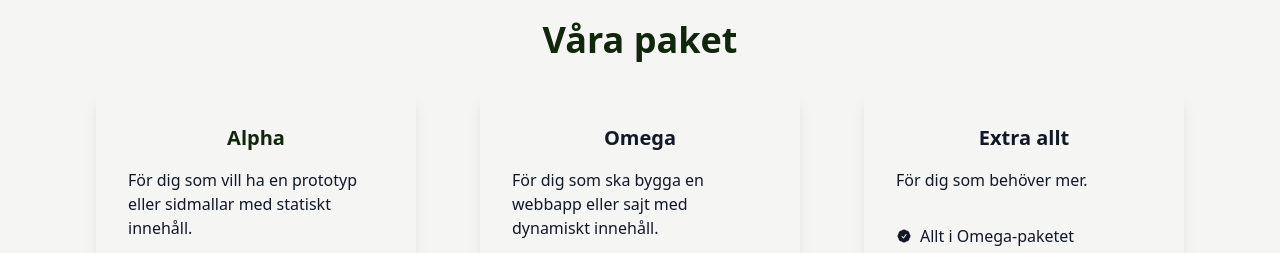
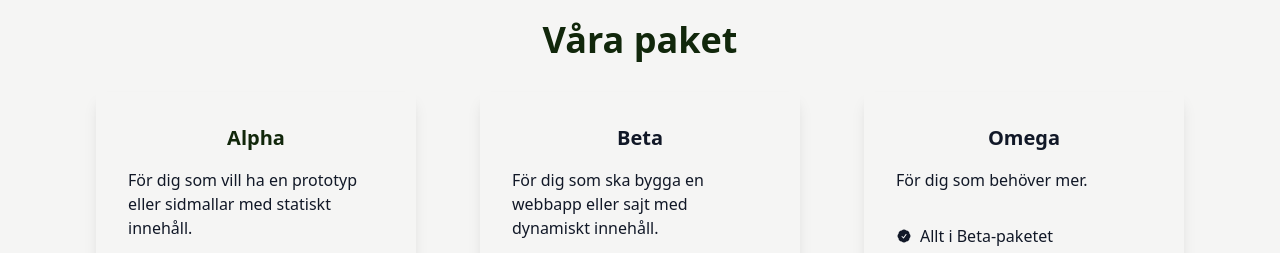
Before and after one commit to gish/kodjobb.se, a website built with Parcel: page src/index.html in a window 1280 px wide. Shown: the part 980-1233 px from the top of the page. Built offline with nearby package versions, Linux system fonts and the light colour scheme.

Commit message:
rename packages

```diff
--- a/src/index.html
+++ b/src/index.html
@@ -283,7 +283,7 @@
         <div
           class="flex flex-col p-8 mt-16 shadow-lg via-primary dark:to-gray-600 md:mt-0 md:w-1/3"
         >
-          <h3 class="text-xl font-bold text-center ring-gray-300">Omega</h3>
+          <h3 class="text-xl font-bold text-center ring-gray-300">Beta</h3>
           <p class="mt-4">
             För dig som ska bygga en webbapp eller sajt med dynamiskt innehåll.
           </p>
@@ -454,7 +454,7 @@
           class="flex flex-col p-8 mt-16 shadow-lg via-primary dark:to-gray-600 md:mt-0 md:w-1/3"
         >
           <h3 class="text-xl font-bold text-center ring-gray-300">
-            Extra allt
+            Omega
           </h3>
           <p class="mt-4">För dig som behöver mer.</p>
           <ul class="flex-grow mt-8 space-y-2">
@@ -471,7 +471,7 @@
                   clip-rule="evenodd"
                 />
               </svg>
-              Allt i Omega-paketet
+              Allt i Beta-paketet
             </li>
             <li class="flex items-center">
               <svg
```
